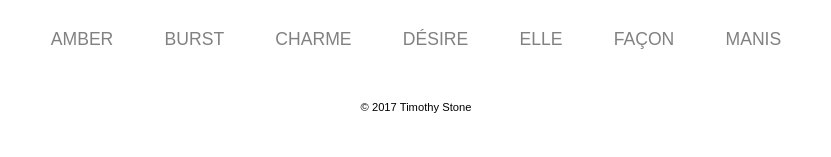
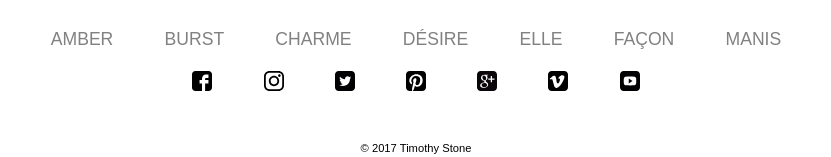
Before and after one commit to isaackleinbart/ts-french, a plain HTML site: page index.html in a window 1280 px wide. Shown: the part 828-985 px from the top of the page, without its empty margins (224-1055 px from the left). Before the commit the page ends 947 px from the top, so only its background shows below. Drawn offline with nearby package versions, Linux system fonts and the light colour scheme.

Commit message:
Update index.html

```diff
--- a/index.html
+++ b/index.html
@@ -81,6 +81,43 @@ This site was made by
       </li>
     </ul>
   </div>
+  <ul class="menu-wrapper w-list-unstyled">
+    <li class="list-item">
+      <a class="menu-link w-inline-block" href="https://www.facebook.com/timothystone.official/" target="_blank">
+        <img alt="Facebook logo" src="images/facebook-logo.svg" width="20">
+      </a>
+    </li>
+    <li class="list-item">
+      <a class="menu-link w-inline-block" href="https://www.instagram.com/timothystone_official/" target="_blank">
+        <img alt="Instagram logo" src="images/instagram-logo.svg" width="20">
+      </a>
+    </li>
+    <li class="list-item">
+      <a class="menu-link w-inline-block" href="https://twitter.com/Timothy__Stone" target="_blank">
+        <img alt="Twitter Logo" src="images/twitter-logo.svg" width="20">
+      </a>
+    </li>
+    <li class="list-item">
+      <a class="menu-link w-inline-block" href="https://www.pinterest.com/timothy__stone/" target="_blank">
+        <img alt="Pinterest logo" src="images/pinterest-sign.svg" width="20">
+      </a>
+    </li>
+    <li class="list-item">
+      <a class="menu-link w-inline-block" href="https://plus.google.com/107358005594874754571" target="_blank">
+        <img alt="Google Plus logo" src="images/social-google-plus-square-button.svg" width="20">
+      </a>
+    </li>
+    <li class="list-item">
+      <a class="menu-link w-inline-block" href="https://vimeo.com/officialtimothystone" target="_blank">
+        <img alt="Vimeo logo" src="images/vimeo-square-logo.svg" width="20">
+      </a>
+    </li>
+    <li class="list-item">
+      <a class="menu-link w-inline-block" href="https://www.youtube.com/channel/UCSr8eJ0f2qsZE_tdr9nSljA" target="_blank">
+        <img alt="YouTube logo" src="images/video-play-button.svg" width="20">
+      </a>
+    </li>
+  </ul>
   <p class="copyright">© 2017 Timothy Stone</p>
   <script src="https://ajax.googleapis.com/ajax/libs/jquery/2.2.0/jquery.min.js" type="text/javascript"></script>
   <script src="js/ts-french.js" type="text/javascript"></script>
```
